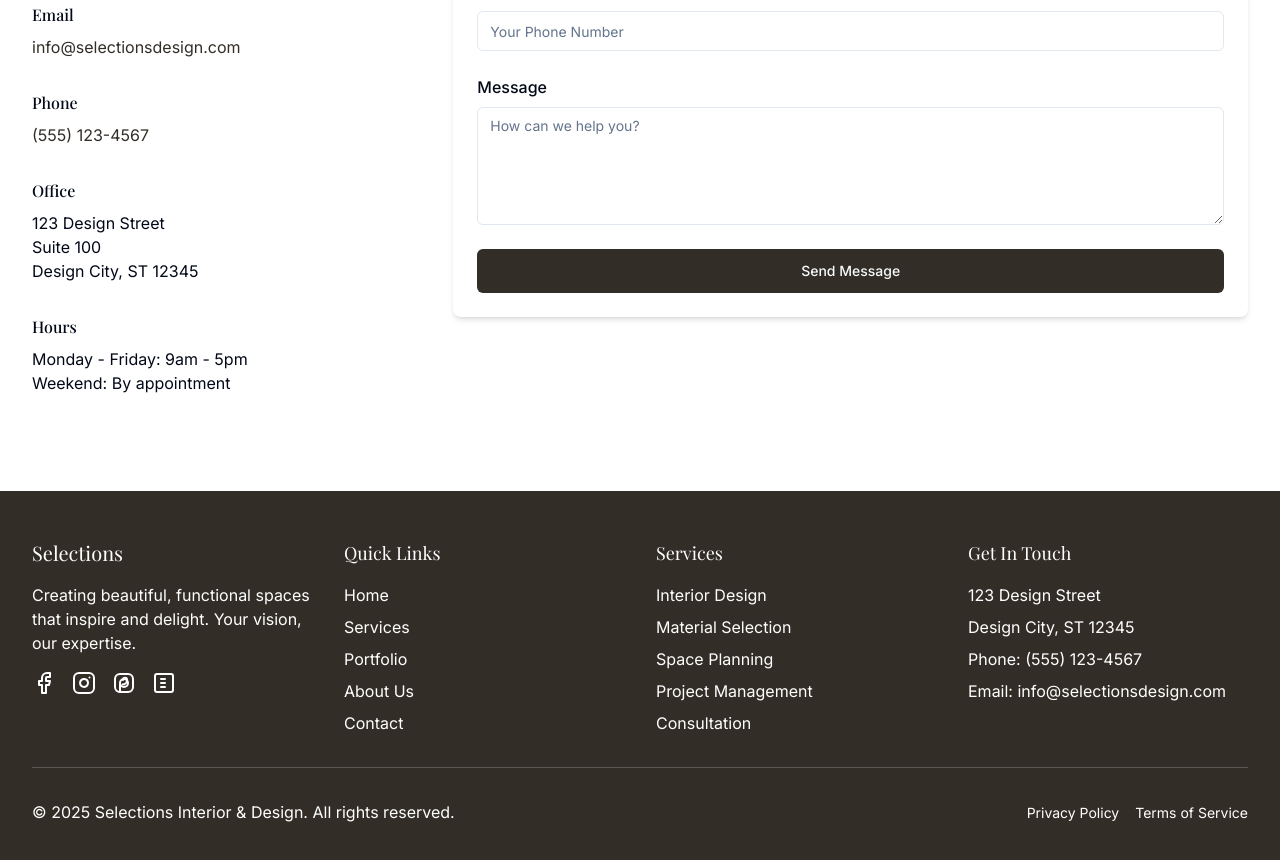
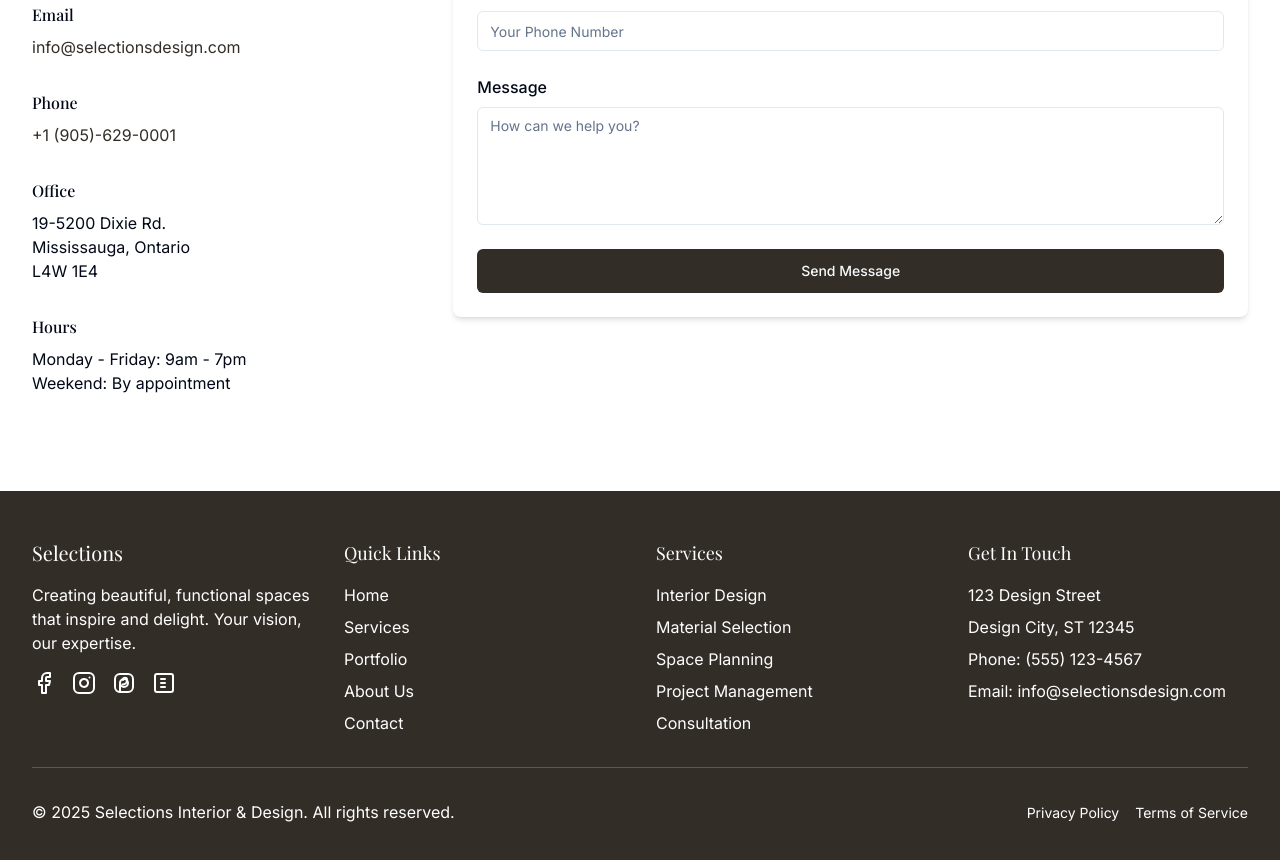
Before and after one commit to hadielshayeb/selections-design-canvas, a React (Vite) app: page / in a window 1280 px wide. Shown: the part 3607-4467 px from the top of the page. Built offline with nearby package versions, Linux system fonts and the light colour scheme.

Commit message:
Update ContactSection.tsx

```diff
--- a/src/components/ContactSection.tsx
+++ b/src/components/ContactSection.tsx
@@ -54,22 +54,22 @@ const ContactSection = () => {
               <div>
                 <h4 className="font-medium mb-2">Phone</h4>
                 <a href="tel:+15551234567" className="text-primary hover:text-primary/80">
-                  (555) 123-4567
+                  +1 (905)-629-0001
                 </a>
               </div>
 
               <div>
                 <h4 className="font-medium mb-2">Office</h4>
                 <address className="not-italic">
-                  123 Design Street<br />
-                  Suite 100<br />
-                  Design City, ST 12345
+                  19-5200 Dixie Rd. <br />
+                  Mississauga, Ontario <br />
+                  L4W 1E4
                 </address>
               </div>
 
               <div>
                 <h4 className="font-medium mb-2">Hours</h4>
-                <p>Monday - Friday: 9am - 5pm</p>
+                <p>Monday - Friday: 9am - 7pm</p>
                 <p>Weekend: By appointment</p>
               </div>
             </div>
```
